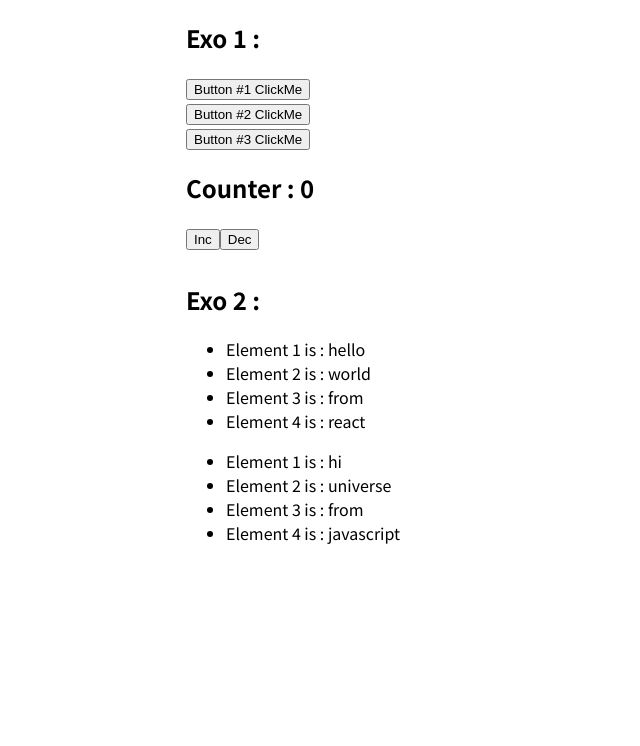
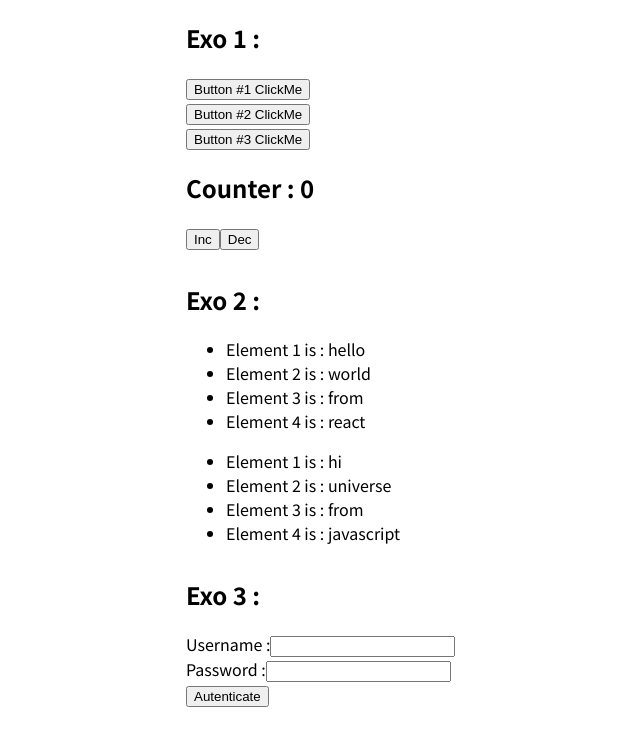
Before and after one commit to AdemBendjama/CAW_Labs, a React (Create React App) app in the folder Lab 5 Part 1/app/: page / in a window 1280 px wide. Shown: the top 746 px of the page, without its empty margins (6-646 px from the left). Built offline with nearby package versions, Linux system fonts and the light colour scheme.

Commit message:
add form and user list

```diff
--- a/Lab 5 Part 1/app/src/App.js
+++ b/Lab 5 Part 1/app/src/App.js
@@ -1,13 +1,37 @@
 import ButtonUI from './components/Exo1/ButtonUI';
 import CounterUI from './components/Exo1/CounterUI';
 import DisplayTab from './components/Exo2/DisplayTab';
+import FormSubmit from './components/Exo3/FormSubmit';
+import UserList from './components/Exo3/UserList';
+import { useState } from 'react'
 import './App.css'
 
 const tab1 = ["hello", "world", "from", "react"]
 const tab2 = ["hi", "universe", "from", "javascript"]
-
+const users = [
+  { id: 1, username: 'Adem Bendjama', password: "adam" },
+  { id: 2, username: 'Mammeri Rami', password: "rami" },
+  { id: 3, username: 'John Doe', password: "john" },
+  { id: 4, username: 'Steven James', password: "steven" },
+]
 
 function App() {
+
+  const [userAthenticated, setUserAthenticated] = useState(null)
+
+  const handleSubmit = (event) => {
+    event.preventDefault()
+    let username = event.target.username.value.trim()
+    let password = event.target.password.value.trim()
+    let userFound = users.find(user => {
+      return user.username === username && user.password === password
+    })
+    if (userFound) {
+      setUserAthenticated(true)
+    } else {
+      setUserAthenticated(false)
+    }
+  }
 
   return (
     <div className='container'>
@@ -24,6 +48,21 @@ function App() {
         <DisplayTab tab={tab1} />
         <DisplayTab tab={tab2} />
       </section>
+
+      <section>
+        <h1>Exo 3 :</h1>
+
+        <FormSubmit onSubmit={handleSubmit} />
+        {userAthenticated &&
+          <>
+            <p>User Athenticated ! </p> <UserList users={users} />
+          </>
+        }
+        {!userAthenticated && userAthenticated != null && <p>Wrong Credentials</p>}
+
+
+
+      </section>
     </div>
   );
 }
--- /dev/null
+++ b/Lab 5 Part 1/app/src/components/Exo3/FormSubmit.js
@@ -0,0 +1,19 @@
+
+function FormSubmit(props) {
+
+    return (
+        <form onSubmit={props.onSubmit}>
+            <div>
+                <label >Username :</label>
+                <input type="text" id="username" />
+                <br />
+                <label >Password :</label>
+                <input type="password" id='password' />
+            </div>
+            <button type="submit">Autenticate</button>
+        </form>
+    )
+}
+
+
+export default FormSubmit;
--- /dev/null
+++ b/Lab 5 Part 1/app/src/components/Exo3/UserItem.js
@@ -0,0 +1,11 @@
+
+function UserItem(props) {
+
+    return (
+        <li>
+            {props.user.username}
+        </li>
+    )
+}
+
+export default UserItem;
--- /dev/null
+++ b/Lab 5 Part 1/app/src/components/Exo3/UserList.js
@@ -0,0 +1,15 @@
+import UserItem from "./UserItem";
+
+function UserList(props) {
+
+    return (
+        <>
+            <h3>User List :</h3>
+            <ul>
+                {props.users.map((user) => <UserItem user={user} key={user.id} />)}
+            </ul>
+        </>
+    )
+}
+
+export default UserList;
```
